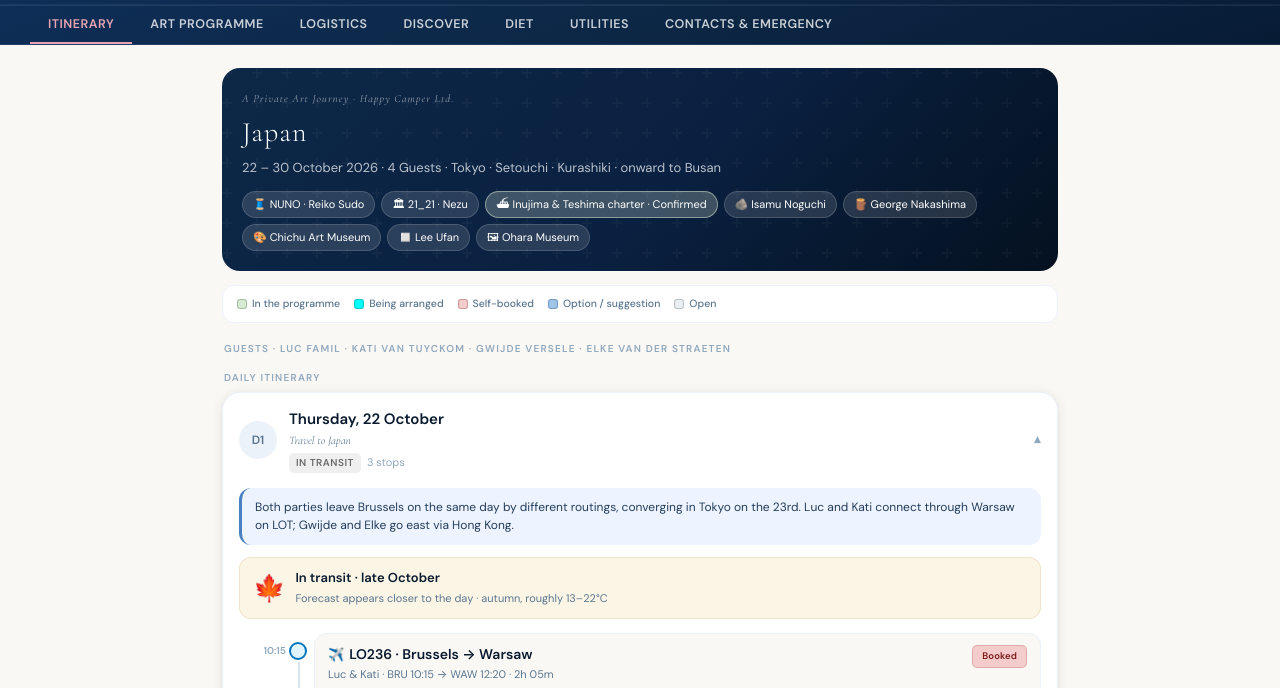
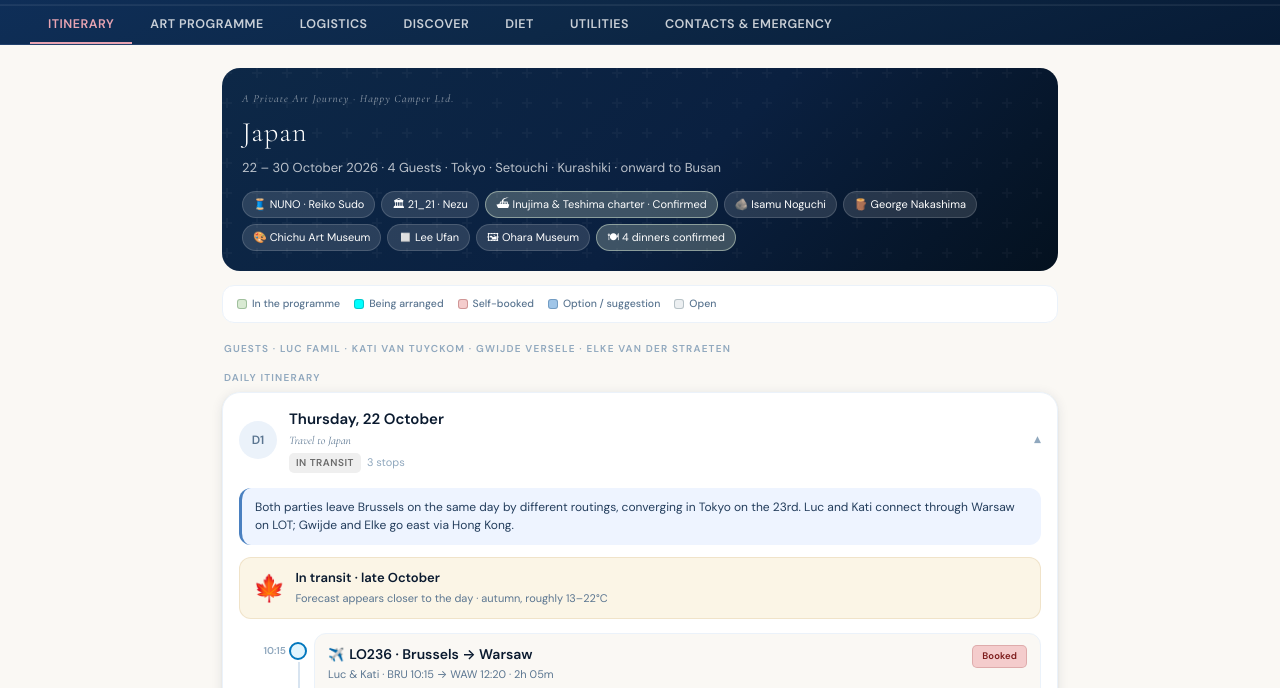
Before and after one commit to Gerhard-HCI/Luc-Famil-Group, a plain HTML site: page index.html in a window 1280 px wide. Shown: the part 112-800 px from the top of the page. Drawn offline with nearby package versions, Linux system fonts and the light colour scheme; no server answers.

Commit message:
Update index.html

```diff
--- a/index.html
+++ b/index.html
@@ -329,7 +329,7 @@
 'use strict';
 
 /* ═══ CONFIG · Famil / Versele · 22–30 October 2026 ═══ */
-var FX_RATE = 178.20; // 1 EUR = 178.2048 JPY · rate from the working budget
+var FX_RATE = 171.97; // 1 EUR = 171.97 JPY · rate from the working budget
 
 var TRIP = {
   startDate:'2026-10-22',
@@ -360,7 +360,7 @@
         { time:'Midday', type:'activity', badge:'Programme', badgeType:'confirmed', title:'21_21 DESIGN SIGHT', sub:'Contemporary Japanese design · Tadao Ando', loc:'21_21 DESIGN SIGHT', addr:'Tokyo Midtown, Akasaka, Minato City, Tokyo', q:'21_21 Design Sight Tokyo', notes:'Contemporary Japanese design in a Tadao Ando building — the first of several Ando encounters that run right through to Naoshima.', alert:null },
         { time:'Afternoon', type:'activity', badge:'Programme', badgeType:'confirmed', title:'Nezu Museum', sub:'Japanese & East Asian art · garden · Kengo Kuma', loc:'Nezu Museum', addr:'6-5-1 Minami-Aoyama, Minato City, Tokyo', q:'Nezu Museum Tokyo', notes:'Classical Japanese and East Asian art held inside a Kengo Kuma building, with one of the finest traditional gardens in central Tokyo. Old and new in a single site.', alert:null },
         { time:'Late day', type:'activity', badge:'Programme', badgeType:'confirmed', title:'Aoyama & Omotesando', sub:'Architecture, fashion, galleries, ateliers', loc:'Omotesando', addr:'Omotesando, Shibuya City, Tokyo', q:'Omotesando Tokyo', notes:'One of the densest concentrations of contemporary architecture anywhere in Japan. Depending on timing, Joni can add further galleries, specialist ateliers and design stops.', alert:null },
-        { time:'Evening', type:'restaurant', badge:'Suggestion', badgeType:'suggestion', title:'Sushi Nakano', sub:'Dinner · sushi · Tokyo', loc:'Sushi Nakano, Tokyo', addr:'Tokyo', q:'Sushi Nakano Tokyo', notes:'Pencilled onto the canvas as a suggestion — to be requested once the shape of the day is fixed.', alert:null }
+        { time:'20:30', type:'restaurant', badge:'Confirmed', badgeType:'confirmed', title:'Kaiseki Guchokuni', sub:'Dinner · kaiseki · 20:30 · four guests', loc:'Guchokuni, Tokyo', addr:'Tokyo', q:'Guchokuni Tokyo', notes:'Confirmed for four at 20:30, after the day of textile, design and architecture. A late seating, so the guided day can run its full length.', alert:'Confirmed · 20:30 · 4 pax' }
       ] },
 
     { date:'2026-10-25', dayNum:4, weekday:'Sunday, 25 October', theme:'Shitamachi, old Tokyo & contemporary art', city:'Tokyo', cityClass:'', hotel:'Mitsui Garden Hotel Ginza-gochome', hq:'Mitsui Garden Hotel Ginza gochome Tokyo', hotelNote:'Night 3 of 3 · breakfast included', hosted:true,
@@ -373,7 +373,7 @@
         { time:'Optional', type:'activity', badge:'Optional', badgeType:'suggestion', title:'Yoshiwara', sub:'Historic district · Nobuyoshi Araki connection', loc:'Yoshiwara', addr:'Senzoku, Taito City, Tokyo', q:'Yoshiwara Taito Tokyo', notes:'Included only if interest and timing allow — the historic Yoshiwara district and its association with the photographer Nobuyoshi Araki.', alert:null },
         { time:'Afternoon', type:'activity', badge:'Programme', badgeType:'confirmed', title:'Asakusa', sub:'Traditional eastern Tokyo', loc:'Senso-ji, Asakusa', addr:'2-3-1 Asakusa, Taito City, Tokyo', q:'Sensoji Asakusa Tokyo', notes:'Traditional eastern Tokyo around Senso-ji, on the way to Kappabashi.', alert:null },
         { time:'Late day', type:'activity', badge:'Programme', badgeType:'confirmed', title:'Kappabashi', sub:'Kitchenware & restaurant-supply district', loc:'Kappabashi Street', addr:'Matsugaya, Taito City, Tokyo', q:'Kappabashi Tokyo', notes:'Knives, ceramics, lacquer, moulds and tools — a living concentration of Japanese specialist manufacturing rather than a heritage display. Further architecture or gallery stops around Ueno, Asakusa or Ginza can be added on Joni\u0027s final routing.', alert:null },
-        { time:'Evening', type:'restaurant', badge:'Suggestion', badgeType:'suggestion', title:'Kaiseki Guchokuni', sub:'Dinner · kaiseki · Tokyo', loc:'Guchokuni, Tokyo', addr:'Tokyo', q:'Guchokuni Tokyo', notes:'A suggestion on the canvas for the last Tokyo night, to be requested.', alert:null }
+        { time:'20:00', type:'restaurant', badge:'Confirmed', badgeType:'confirmed', title:'Sushi Nakano', sub:'Dinner · sushi · 20:00 · four guests', loc:'Sushi Nakano, Tokyo', addr:'Tokyo', q:'Sushi Nakano Tokyo', notes:'Confirmed for four at 20:00 — the last Tokyo dinner, and an early enough finish to matter before the 05:45 departure the next morning.', alert:'Confirmed · 20:00 · 4 pax · early start next day' }
       ] },
 
     { date:'2026-10-26', dayNum:5, weekday:'Monday, 26 October', theme:'Tokyo → Takamatsu → Inujima & Teshima', city:'Takamatsu', cityClass:'setouchi', hotel:'Royal Park Hotel Takamatsu', hq:'Royal Park Hotel Takamatsu', hotelNote:'Night 1 of 2 · Booking.com · breakfast included', hosted:true,
@@ -709,6 +709,7 @@
     +'<span class="banner-chip">🎨 Chichu Art Museum</span>'
     +'<span class="banner-chip">◻️ Lee Ufan</span>'
     +'<span class="banner-chip">🖼 Ohara Museum</span>'
+    +'<span class="banner-chip confirmed">🍽 4 dinners confirmed</span>'
     +'</div></div>'
     +'<div class="booking-legend">'
     +'<span class="bl-item"><span class="bl-dot confirmed"></span>In the programme</span>'
```
